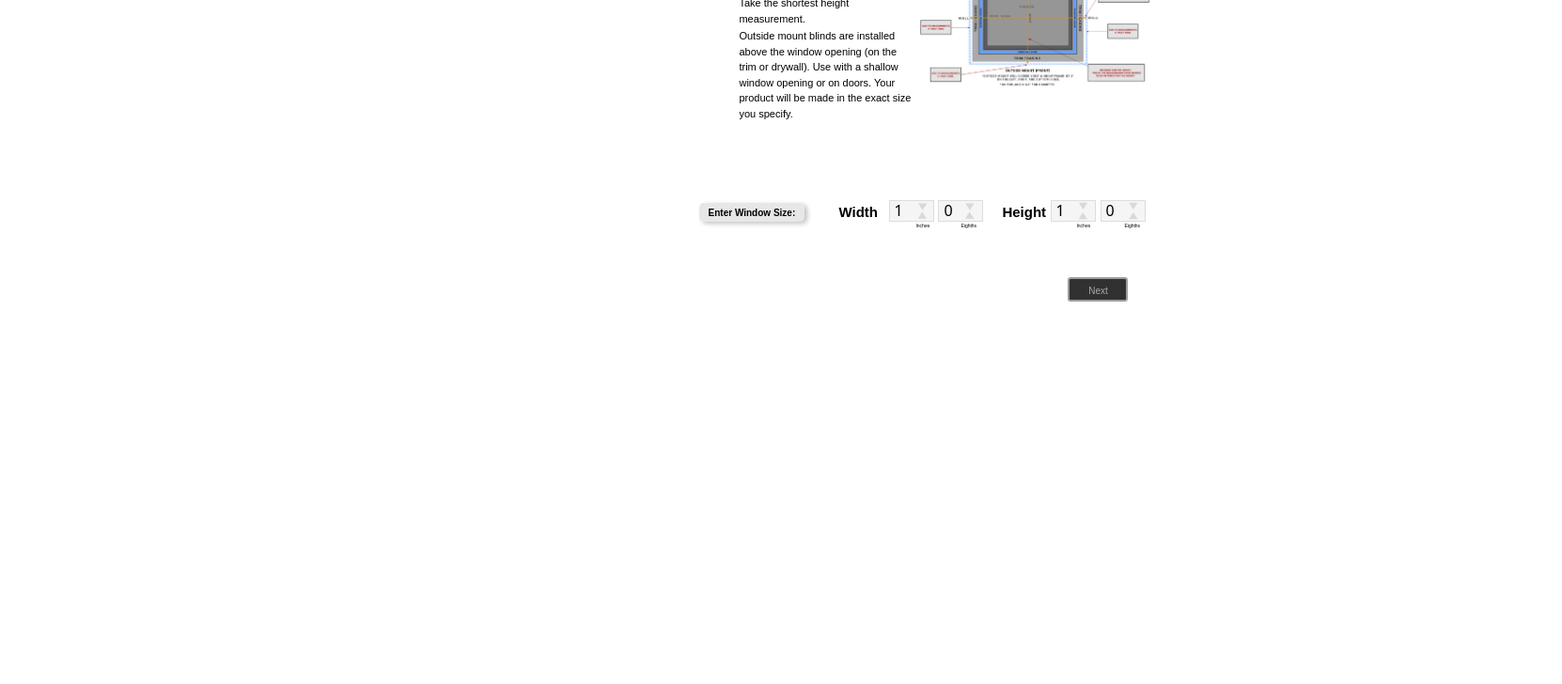
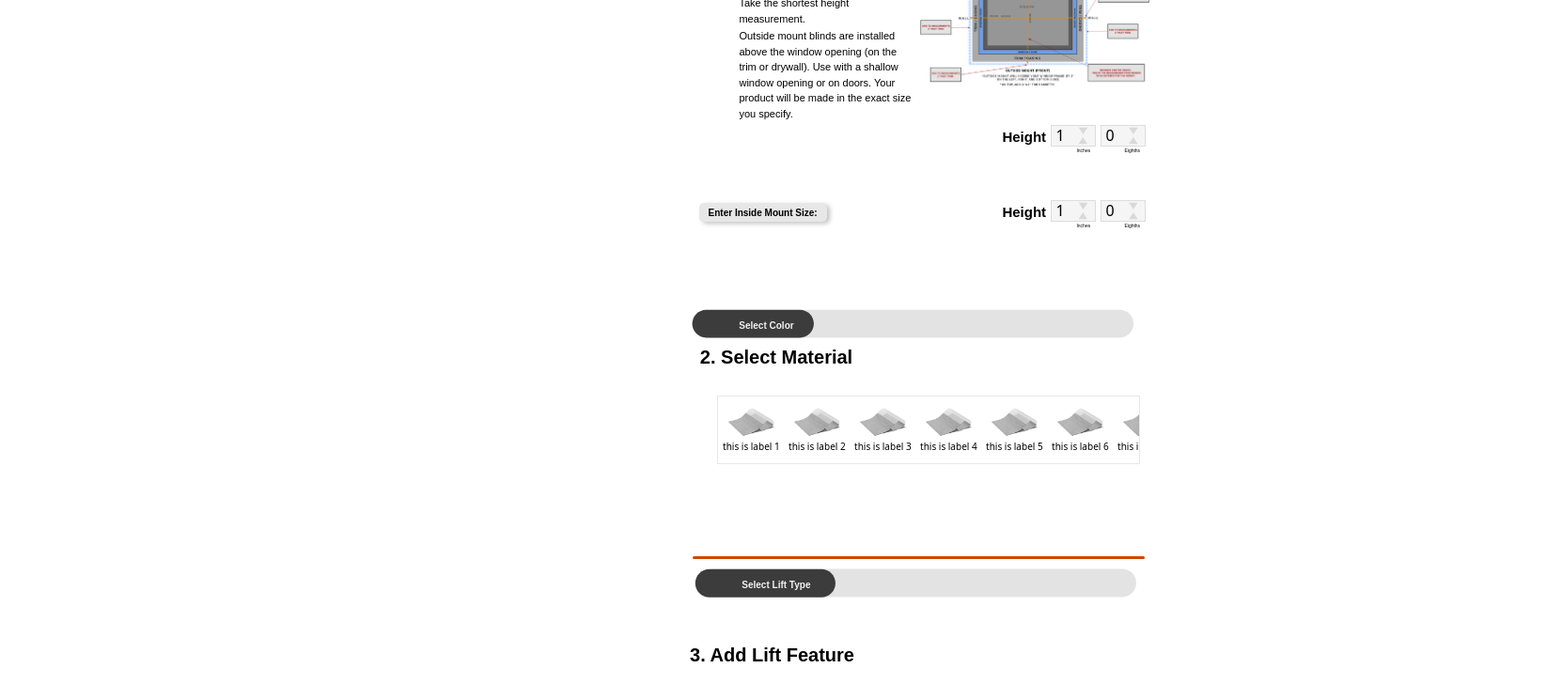
Before and after one commit to deodagee/economyblindsandshades, a Next.js app: page /components/pages/zebrablinds in a window 1280 px wide. Shown: the part 740-1468 px from the top of the page at 94% size, 1662 px wide, since content can reach past the window. Before the commit the page ends 1061 px from the top, so only its background shows below. Built offline with nearby package versions, Linux system fonts and the light colour scheme.

Commit message:
Add files via upload

```diff
--- a/pages/components/pages/zebrablinds.js
+++ b/pages/components/pages/zebrablinds.js
@@ -8,14 +8,6 @@ import FabricsPage from '../fabrics/fabrics.js'; // Adjust the path accordingly
 import LeftSidePage from "../leftside/leftside.js";
 
 function ZebraBlinds() {
-
-    //make div appear when next button is clicked #1
-    const [Color_Group_Visible, Set_Color_Group_Visible] = useState(false);
-    const [Lift_Group_Visible, Set_Lift_Group_Visible] = useState(false);
-    const [Rails_Group_Visible, Set_Rails_Group_Visible] = useState(false);
-    const [quantity_and_add_to_cart_group_Visible, Set_quantity_and_add_to_cart_group_Visible] = useState(false);
-
-
     const [Was_Next_Button_Clicked1, Set_Was_Next_Button_Clicked1] = useState(false);
     const [Was_Next_Button_Clicked2, Set_Was_Next_Button_Clicked2] = useState(false);
     const [Was_Next_Button_Clicked3, Set_Was_Next_Button_Clicked3] = useState(false);
@@ -44,46 +36,6 @@ function ZebraBlinds() {
 
     };
 
-    const handleNextButton1Click = () => {
-        if (!Was_Next_Button_Clicked1) {
-            // Your existing functionality
-            Set_Color_Group_Visible(!Color_Group_Visible);
-
-            // Set the flag to true to indicate that the action has been performed
-            Set_Was_Next_Button_Clicked1(true);
-        }
-    };
-
-    const handleNextButton2Click = () => {
-        if (!Was_Next_Button_Clicked2) {
-            // Your existing functionality
-            Set_Lift_Group_Visible(!Lift_Group_Visible);
-
-            // Set the flag to true to indicate that the action has been performed
-            Set_Was_Next_Button_Clicked2(true);
-        }
-    };
-
-    const handleNextButton3Click = () => {
-        if (!Was_Next_Button_Clicked3) {
-            // Your existing functionality
-            Set_Rails_Group_Visible(!Rails_Group_Visible);
-
-            // Set the flag to true to indicate that the action has been performed
-            Set_Was_Next_Button_Clicked3(true);
-        }
-    };
-
-    const handleNextButton4Click = () => {
-        if (!Was_Next_Button_Clicked4) {
-            // Your existing functionality
-            Set_quantity_and_add_to_cart_group_Visible(!quantity_and_add_to_cart_group_Visible);
-
-            // Set the flag to true to indicate that the action has been performed
-            Set_Was_Next_Button_Clicked4(true);
-        }
-    };
-
 
     //2. // LOGIC FOR ENTER WIDTH
     const [number, setNumber] = useState(1);
@@ -101,6 +53,8 @@ function ZebraBlinds() {
             setNumber((prevNumber) => prevNumber - 1);
         }
     };
+
+
     //2. // LOGIC FOR ENTER WIDTH fractions
 
     const fractions = ["0", "1/4", "3/8", "1/2", "5/8", "3/4", "7/8"];
@@ -319,6 +273,7 @@ function ZebraBlinds() {
 
                         <div className={styles.room_darkening_rectangle}></div>
 
+
                         <div>
                             <div className={styles.room_darkening}>
 
@@ -396,111 +351,9 @@ function ZebraBlinds() {
 
 
                             <div className={styles.enter_size_group}>
-                                <div className={styles.enter_size}>Enter Window Size:</div>
+                                <div className={styles.enter_size}>Enter Inside Mount Size:</div>
 
-
-
-
-                                <div className={styles.enter_width_window_trigger}>
-                                    <div className={styles.width}>Width</div>
-                                    <div className={styles.rectangle_9}></div>
-                                    <div className={styles.rectangle_10}>
-                                    </div>
-                                    <div>
-
-
-                                        <div className={styles.width_scroll_number_inches}>
-
-                                            <p className={styles.width_rendering_element_inches}>
-                                                {number}</p>
-
-                                        </div>
-
-                                        <svg
-                                            className={styles.polygon_1}
-                                            width="10"
-                                            height="8"
-                                            viewBox="0 0 10 8"
-                                            fill="none"
-                                            xmlns="http://www.w3.org/2000/svg"
-                                            onClick={handle_polygon_increase_width_inches}
-                                        >
-                                            <path d="M5.11137 0.976562L9.60899 7.99394H0.613753L5.11137 0.976562Z" fill="#D9D9D9" />
-                                        </svg>
-
-                                        <svg
-                                            className={styles.polygon_2}
-                                            width="10"
-                                            height="8"
-                                            viewBox="0 0 10 8"
-                                            fill="none"
-                                            xmlns="http://www.w3.org/2000/svg"
-                                            onClick={handle_polygon_decrease_width_inches}
-                                        >
-                                            <path d="M5.11519 7.88281L0.617569 0.865438L9.61281 0.865438L5.11519 7.88281Z" fill="#D9D9D9" />
-                                        </svg>
-                                    </div>
-
-                                    <div>
-
-
-                                        <div className={styles.width_scroll_number_fractions}>
-
-                                            <p className={styles.width_rendering_element_fractions}>
-                                                {fractions[fractionIndex].includes('/') ? (
-                                                    <span className={styles.fraction_element1}>
-                                                        <span>
-                                                            {fractions[fractionIndex].split('/')[0]}
-                                                        </span>
-                                                        <span>
-                                                            {"/"}
-                                                        </span>
-                                                        <span>
-                                                            {fractions[fractionIndex].split('/')[1]}
-                                                        </span>
-                                                    </span>
-                                                ) : (
-                                                    fractions[fractionIndex]
-                                                )}
-                                            </p>
-                                        </div>
-
-                                        <svg
-                                            className={styles.polygon_3}
-                                            width="10"
-                                            height="8"
-                                            viewBox="0 0 10 8"
-                                            fill="none"
-                                            xmlns="http://www.w3.org/2000/svg"
-                                            onClick={handle_polygon_increase_width_fractions}
-                                        >
-                                            <path
-                                                d="M5.43559 0.976562L9.93321 7.99394H0.937972L5.43559 0.976562Z"
-                                                fill="#D9D9D9"
-                                            />
-                                        </svg>
-                                        <svg
-                                            className={styles.polygon_4}
-                                            width="10"
-                                            height="8"
-                                            viewBox="0 0 10 8"
-                                            fill="none"
-                                            xmlns="http://www.w3.org/2000/svg"
-                                            onClick={handle_polygon_decrease_width_fractions}>
-                                            <path
-                                                d="M5.4355 7.88281L0.937881 0.865438L9.93312 0.865438L5.4355 7.88281Z"
-                                                fill="#D9D9D9"
-                                            />
-                                        </svg>
-                                        <div className={styles.eighths}>Eighths</div>
-                                        <div className={styles.inches}>Inches</div>
-
-                                    </div>
-                                </div>
-
-
-
-                                <div className={styles.enter_height_window_trigger}>
+                                <div className={styles.enter_height_window_trigger_inside_mount}>
 
                                     <div className={styles.height}>Height</div>
 
@@ -598,21 +451,114 @@ function ZebraBlinds() {
                                     <div className={styles.inches2}>Inches</div>
                                     <div className={styles.eighths2}>Eighths</div>
 
-                                    <button
-                                        className={styles.next_item1}
-                                        onClick={handleNextButton1Click}
-                                    >
-
-                                        <div
-                                            style={NextButton1buttonStyle}
-                                            className={styles.next_button1}>Next</div>
-                                    </button>
-
-                                </div>
                                 </div>
                             </div>
 
-                        {Color_Group_Visible && (
+
+
+
+
+                            <div className={styles.enter_height_window_trigger_outside_mount}>
+
+                                <div className={styles.height}>Height</div>
+
+                                <div className={styles.rectangle_11}></div>
+                                <div className={styles.rectangle_12}></div>
+                                <div>
+
+
+                                    <div className={styles.height_scroll_number_inches}>
+
+                                        <p className={styles.height_rendering_element_inches}>
+                                            {heightnumber}
+                                        </p>
+                                    </div>
+
+                                    <svg
+                                        className={styles.polygon_5}
+                                        width="10"
+                                        height="8"
+                                        viewBox="0 0 10 8"
+                                        fill="none"
+                                        xmlns="http://www.w3.org/2000/svg"
+                                        onClick={handle_polygon_increase_height_inches}>
+                                        <path
+                                            d="M5.05669 0.392578L9.55431 7.40995H0.559065L5.05669 0.392578Z"
+                                            fill="#D9D9D9"
+                                        />
+                                    </svg>
+
+                                    <svg
+                                        className={styles.polygon_6}
+                                        width="10"
+                                        height="8"
+                                        viewBox="0 0 10 8"
+                                        fill="none"
+                                        xmlns="http://www.w3.org/2000/svg"
+                                        onClick={handle_polygon_decrease_height_inches}>
+                                        <path
+                                            d="M5.0605 7.29883L0.562881 0.281453L9.55812 0.281453L5.0605 7.29883Z"
+                                            fill="#D9D9D9"
+                                        />
+                                    </svg>
+                                </div>
+
+
+                                <div className={styles.height_scroll_number_fractions}>
+
+                                    <p className={styles.height_rendering_element_fractions}>
+                                        {fractionsheight[heightfractionIndex].includes('/') ? (
+                                            <span className={styles.fraction_element2}>
+                                                <span>
+                                                    {fractions[heightfractionIndex].split('/')[0]}
+                                                </span>
+                                                <span>
+                                                    {"/"}
+                                                </span>
+                                                <span>
+                                                    {fractions[heightfractionIndex].split('/')[1]}
+                                                </span>
+                                            </span>
+
+                                        ) : (
+                                            fractionsheight[heightfractionIndex]
+                                        )}
+                                    </p>
+                                </div>
+
+                                <svg
+                                    className={styles.polygon_7}
+                                    width="10"
+                                    height="8"
+                                    viewBox="0 0 10 8"
+                                    fill="none"
+                                    xmlns="http://www.w3.org/2000/svg"
+                                    onClick={handle_polygon_increase_height_fractions}>
+                                    <path
+                                        d="M5.377 0.392578L9.87462 7.40995H0.879378L5.377 0.392578Z"
+                                        fill="#D9D9D9"
+                                    />
+                                </svg>
+
+                                <svg
+                                    className={styles.polygon_8}
+                                    width="10"
+                                    height="8"
+                                    viewBox="0 0 10 8"
+                                    fill="none"
+                                    xmlns="http://www.w3.org/2000/svg"
+                                    onClick={handle_polygon_decrease_height_fractions}>
+                                    <path
+                                        d="M5.38081 7.29883L0.883194 0.281453L9.87843 0.281453L5.38081 7.29883Z"
+                                        fill="#D9D9D9"
+                                    />
+                                </svg>
+
+                                <div className={styles.inches2}>Inches</div>
+                                <div className={styles.eighths2}>Eighths</div>
+                            </div>
+                        </div>
+
                         <div className={styles.select_color_group}>
 
                             <svg
@@ -652,22 +598,9 @@ function ZebraBlinds() {
 
 
                             <MaterialsPage></MaterialsPage>
+                        </div>
 
 
-                                <button
-                                    className={styles.next_item2}
-                                    onClick={handleNextButton2Click}
-                                >
-                                    <div
-                                        style={NextButton2buttonStyle}
-                                        className={styles.next_button2}>Next</div>
-                                </button>
-
-                            </div>
-                        )}
-
-
-                        {Lift_Group_Visible && (
 
                         <div className={styles.select_lift_type_group}>
 
@@ -739,22 +672,12 @@ function ZebraBlinds() {
                             <div className={styles.motorized}>Motorized</div>
                             <div className={styles.motorized_price_value}>$100.00</div>
 
-                                <button
-                                    className={styles.next_item3}
-                                    onClick={handleNextButton3Click}
-                                >
-                                    <div
-                                        style={NextButton3buttonStyle}
-                                        className={styles.next_button3}>Next</div>
-                                </button>
                             <div className={styles.select_lift_type_seperator_line}></div>
 
 
                         </div>
-                        )}
 
 
-                        {Rails_Group_Visible && (
                         <div className={styles.select_head_rail_group}>
                             <div className={styles.select_head_rail_seperator_line}></div>
                             <svg
@@ -840,7 +763,6 @@ function ZebraBlinds() {
                                             <div className={styles.round2}>option 2</div>
                                             <div className={styles.product_price_2}>$00.00</div>
                                             <Image alt="image" width={400} height={400} className={styles.cassette_image3} src="/cassette.png" />
-                                                <div className={styles.skip_head_rail_color_divider_line}></div>
                                             <Image alt="image" width={400} height={400} className={styles.chosen_headrail_image} src="/cassettesteel.png" />
                                         </span>
                                     </div>
@@ -858,18 +780,12 @@ function ZebraBlinds() {
 
                             </div>
                             <button
-                                    className={styles.next_item4}
-                                    onClick={handleNextButton4Click}
-                                >
+                                className={styles.next_item4}                            >
                                 <div
                                     style={NextButton4buttonStyle}
                                     className={styles.next_button4}>See Bill</div>
                             </button>
                         </div>
-                        )}
-
-
-                        {quantity_and_add_to_cart_group_Visible && (
 
 
 
@@ -1213,7 +1129,6 @@ function ZebraBlinds() {
                                 src="/paymenticon.png"
                             />
                         </div>
-                        )}
 
 
                     </div>
```
Lines whose indentation alone changed are shown as unchanged.
